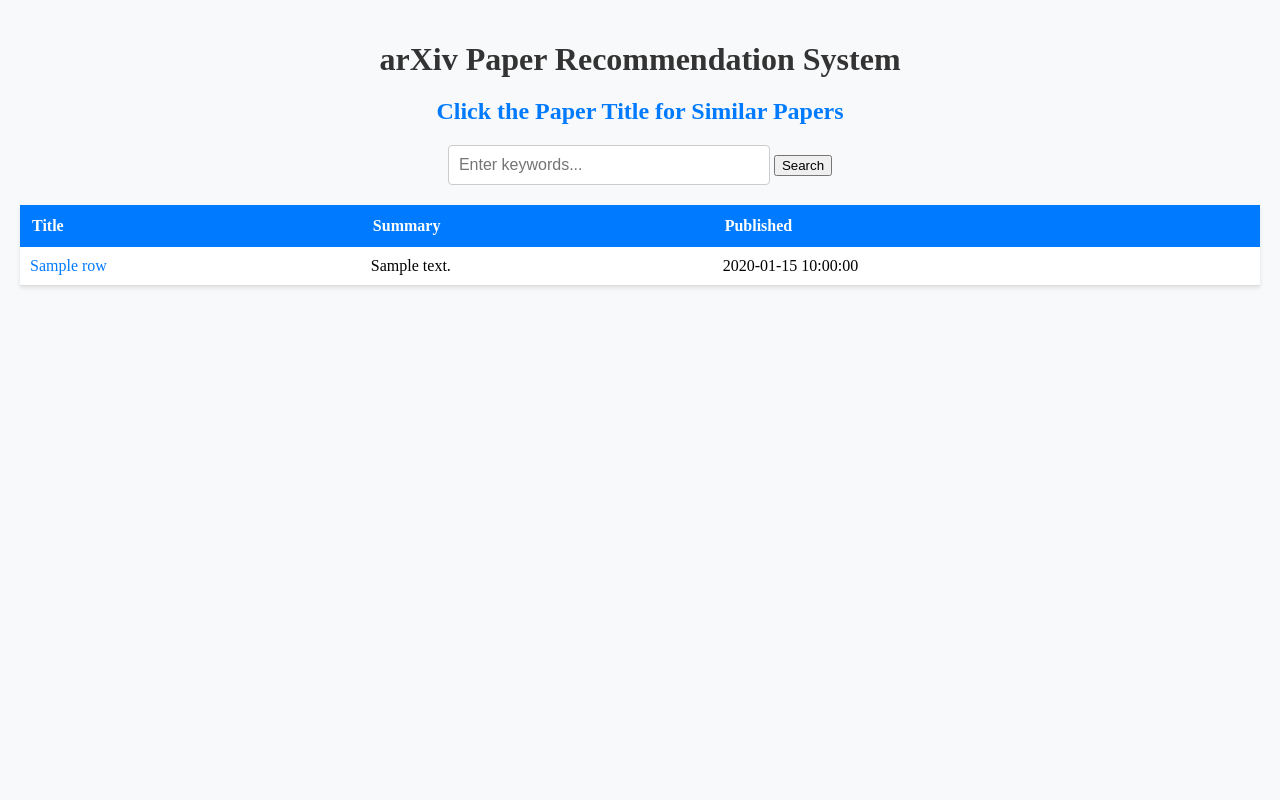
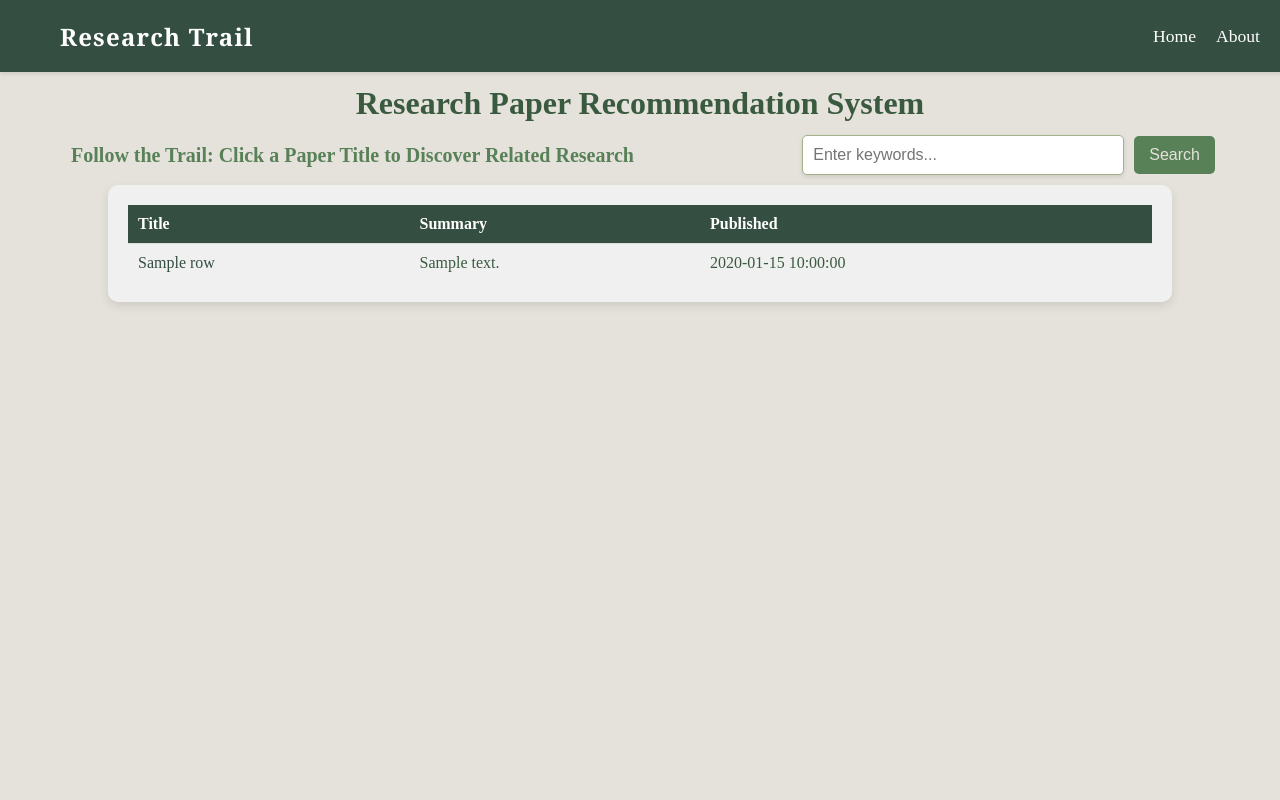
Before and after one commit to sofieutoft/ResearchTrail, a Flask app: template templates/index.html in a window 1280 px wide. Run offline with Flask 3, Linux system fonts and the light colour scheme; the template is opened without the code that fills it: most values are stand-ins (such as "Sample title", 1, 10 or a date in 2020).

Commit message:
Redesign entire frontend

```diff
--- a/app.py
+++ b/app.py
@@ -37,7 +37,9 @@ def index():
 
     selected_columns = ['title', 'summary', 'published', 'link']
     table_data = data[selected_columns].to_dict(orient='records')
-    return render_template('index.html', table_data=table_data, search_query=search_query)
+    return render_template('index.html',
+                           table_data=table_data, search_query=search_query)
+
 
 @app.route('/recommend', methods=['GET'])
 def recommend():
@@ -72,6 +74,9 @@ def webhook():
             return 'Failed to update repository', 500
     return 'Wrong event type', 400
 
+@app.route('/about')
+def about():
+    return render_template('about.html')
 
 if __name__ == '__main__':
     app.run(host='0.0.0.0', port=1024, debug=True)
--- a/data/recommend.py
+++ b/data/recommend.py
@@ -16,8 +16,8 @@ def get_recommendations(data, paper_id):
     sim_scores = list(enumerate(cosine_sim[idx]))
     # Sort the papers based on the similarity scores
     sim_scores = sorted(sim_scores, key=lambda x: x[1], reverse=True)
-    # Get the indices of the 5 most similar papers
-    sim_scores = sim_scores[1:6]
+    # Get the indices of the 15 most similar papers
+    sim_scores = sim_scores[1:16]
     # Get the paper indices
     paper_indices = [i[0] for i in sim_scores]
     # Extract the titles and links of the recommended papers
--- a/static/css/styles.css
+++ b/static/css/styles.css
@@ -1,98 +1,211 @@
-/* styles.css */
-
-/* General body styling */
 body {
     font-family: 'Times New Roman', Times, serif;
-    background-color: #f8f9fa; /* Light background color */
+    background-color: #E5E2DC;
+    color: #333;
     margin: 0;
-    padding: 20px;
+    padding: 0;
+    min-height: 100vh;
 }
 
-/* Center the main heading */
 h1 {
-    color: #333;
     text-align: center;
-    margin-bottom: 20px; /* Add some spacing below the heading */
+    color: #3A5A40;
+    margin: 13px;
 }
 
 h2 {
-    color: #007BFF;
-    text-align: center;
-    margin-bottom: 5px; /* Add some spacing below the heading */
+    color: #3A5A40;
 }
 
-/* Style for unordered lists */
-ul {
-    list-style-type: none;
+.header-container {
+    display: flex;
+    align-items: center; /* Vertically centers the items */
+    justify-content: space-between; /* Places space between the items */
+    margin: 10px auto; /* Adds space around the container and centers it */
+    max-width: 1150px; /* Ensures container width is limited */
+    padding: 0 10px; /* Adds padding for responsiveness */
+    flex-wrap: wrap; /* Allows items to wrap in smaller viewports */
+}
+
+.header-container h2 {
+    flex: 1; /* Allows the h2 to grow and take up available space */
+    margin: 0;
+    font-size: 1.25em; /* Adjust font size as needed */
+    color: #588157;
+    text-align: center; /* Centers text within the h2 element */
+}
+
+.search-container {
+    flex: 1; /* Allows the search container to grow and take up available space */
+    display: flex; /* Uses Flexbox to align items within the container */
+    justify-content: flex-end; /* Aligns search form to the end */
+}
+
+.search-container form {
+    display: flex; /* Aligns form elements horizontally */
+    align-items: center; /* Vertically centers the elements */
+}
+
+.search-container input[type="text"] {
+    width: 300px;
+    padding: 10px;
+    font-size: 16px;
+    border-radius: 5px;
+    border: 1px solid #A3B18A;
+    box-shadow: 0px 2px 4px rgba(0, 0, 0, 0.1);
+    transition: all 0.3s ease;
+}
+
+.search-container input[type="text"]:focus {
+    border-color: #3A5A40;
+    box-shadow: 0px 2px 8px rgba(0, 0, 0, 0.2);
+}
+
+.search-container button {
+    padding: 10px 15px;
+    font-size: 16px;
+    background-color: #588157;
+    color: #E5E2DC;
+    border: none;
+    border-radius: 5px;
+    cursor: pointer;
+    margin-left: 10px;
+    transition: background-color 0.3s ease;
+}
+
+.search-container button:hover {
+    background-color: #344E41;
+}
+
+.table-container {
+    width: 80%;
+    margin: 0 auto;
+    overflow-x: auto;
+    background-color: #f0f0f0;
+    padding: 20px;
+    border-radius: 10px;
+    box-shadow: 0px 4px 10px rgba(0, 0, 0, 0.1);
+}
+
+table {
+    width: 100%;
+    border-collapse: collapse;
+    color: #3A5A40;
+}
+
+table th, table td {
+    padding: 10px;
+    border-bottom: 1px solid #ddd;
+    text-align: left;
+}
+
+table th {
+    background-color: #344E41;
+    color: white;
+    font-weight: bold;
+}
+
+table tr:hover {
+    background-color: #E5E2DC;
+}
+
+table tr:last-child td {
+    border-bottom: none;
+}
+
+table a {
+    color: #344E41;
+    font-weight: 545;
+    text-decoration: none;
+    transition: color 0.3s ease;
+}
+
+table a:hover {
+    color: #588157;
+}
+
+/* Navigation Bar */
+.navbar {
+    background-color: #344E41;
+    padding: 10px 20px;
+    position: sticky;
+    top: 0;
+    width: 100%;
+    z-index: 1000;
+    box-shadow: 0 2px 4px rgba(0, 0, 0, 0.1);
+}
+
+.nav-container {
+    display: flex;
+    justify-content: space-between;
+    align-items: center;
+    max-width: 1200px;
+    margin: 0 auto;
+}
+
+.nav-logo {
+    color: #fff;
+    font-size: 1.5em;
+    font-weight: bold;
+    text-decoration: none;
+    letter-spacing: 1.2px;
+    font-family: Georgia, 'Times New Roman', Times, serif;
+}
+
+.nav-menu {
+    display: flex;
+    list-style: none;
+    margin: 0;
     padding: 0;
 }
 
-/* Margin for list items */
-li {
-    margin: 5px 0;
+.nav-item {
+    margin-left: 20px;
 }
 
-/* Links styling */
-a {
+.nav-link {
+    color: #fff;
     text-decoration: none;
-    color: #007BFF;
+    font-size: 1em;
+    transition: color 0.3s ease;
 }
 
-a:hover {
-    text-decoration: underline;
+.nav-link:hover {
+    color: #A3B18A;
 }
 
-/* Table styling */
-table {
-    width: 100%;
-    border-collapse: collapse;
-    background-color: #fff; /* White background for the table */
-    box-shadow: 0 2px 4px rgba(0, 0, 0, 0.1); /* Box shadow for a subtle lift effect */
+.nav-toggle {
+    display: none;
+    cursor: pointer;
+    flex-direction: column;
+    justify-content: space-between;
+    width: 30px;
+    height: 21px;
 }
 
-/* Table header styling */
-th {
-    background-color: #007BFF; /* Blue background for headers */
-    color: #fff; /* White text color */
-    padding: 12px;
-    text-align: left;
+ul {
+    list-style-type:circle;
+    text-decoration: none;
+    padding-left: 40px;
+    font-size: 1.1em;
+    margin: 0;
+    line-height: 1.6;
 }
 
-/* Table row styling */
-td {
-    padding: 10px;
-    border-bottom: 1px solid #ddd; /* Light gray border bottom for rows */
+li {
+    margin: 12px 0; /* Slightly more space between list items */
 }
 
-/* Alternate row background color */
-tr:nth-child(even) {
-    background-color: #f2f2f2; /* Light gray background for even rows */
+li a {
+    text-decoration: none;
+    color: #344E41;
 }
 
-.search-container {
-    text-align: center;
-    margin: 20px 0;
+li a:hover {
+    color: #588157;
 }
 
-#search-query {
-    font-size: 16px;
-    padding: 10px;
-    width: 300px;
-    border: 1px solid #ccc;
-    border-radius: 4px;
+p {
+    color: #3A5A40;
+    font-size: 1.12em;
 }
-
-#search-button {
-    font-size: 16px;
-    padding: 10px 20px;
-    margin-left: 10px;
-    border: none;
-    border-radius: 4px;
-    background-color: #007bff;
-    color: white;
-    cursor: pointer;
-}
-
-#search-button:hover {
-    background-color: #0056b3;
-}
--- a/templates/index.html
+++ b/templates/index.html
@@ -4,19 +4,29 @@
     <meta charset="UTF-8">
     <meta name="viewport" content="width=device-width, initial-scale=1.0">
     <link rel="stylesheet" href="{{ url_for('static', filename='css/styles.css') }}">
-    <title>arXiv Papers</title>
+    <title>Research Paper Recommendations</title>
 </head>
 <body>
-    <h1>arXiv Paper Recommendation System</h1>
-    <h2>Click the Paper Title for Similar Papers</h2>
-
+    <nav class="navbar">
+        <div class="nav-container">
+            <a href="/" class="nav-logo">Research Trail</a>
+            <ul class="nav-menu">
+                <li class="nav-item"><a href="/" class="nav-link">Home</a></li>
+                <li class="nav-item"><a href="/about" class="nav-link">About</a></li>
+            </ul>
+        </div>
+    </nav>
+    <div>
+        <h1>Research Paper Recommendation System</h1>
+        <div class="header-container">
+            <h2>Follow the Trail: Click a Paper Title to Discover Related Research</h2>
             <div class="search-container">
                 <form action="/" method="get">
                     <input type="text" id="search-query" name="query" value="{{ search_query }}" placeholder="Enter keywords..." />
                     <button type="submit">Search</button>
                 </form>
             </div>
-
+        </div>
         <div class="table-container">
             <table>
                 <thead>
@@ -24,7 +34,6 @@
                         <th>Title</th>
                         <th>Summary</th>
                         <th>Published</th>
-                    <!-- Additional headers as needed -->
                     </tr>
                 </thead>
                 <tbody>
@@ -38,7 +47,7 @@
                 </tbody>
             </table>
         </div>
-
+    </div>
     <script>
         function goToRecommendation(link) {
             window.location.href = `/recommend?link=${encodeURIComponent(link)}`;
```
Also changed, not shown: static/css/style2.css (+72 -33 lines), templates/about.html (added, +31 -0 lines), templates/recommend.html (+21 -10 lines). Lines whose indentation alone changed are shown as unchanged.
